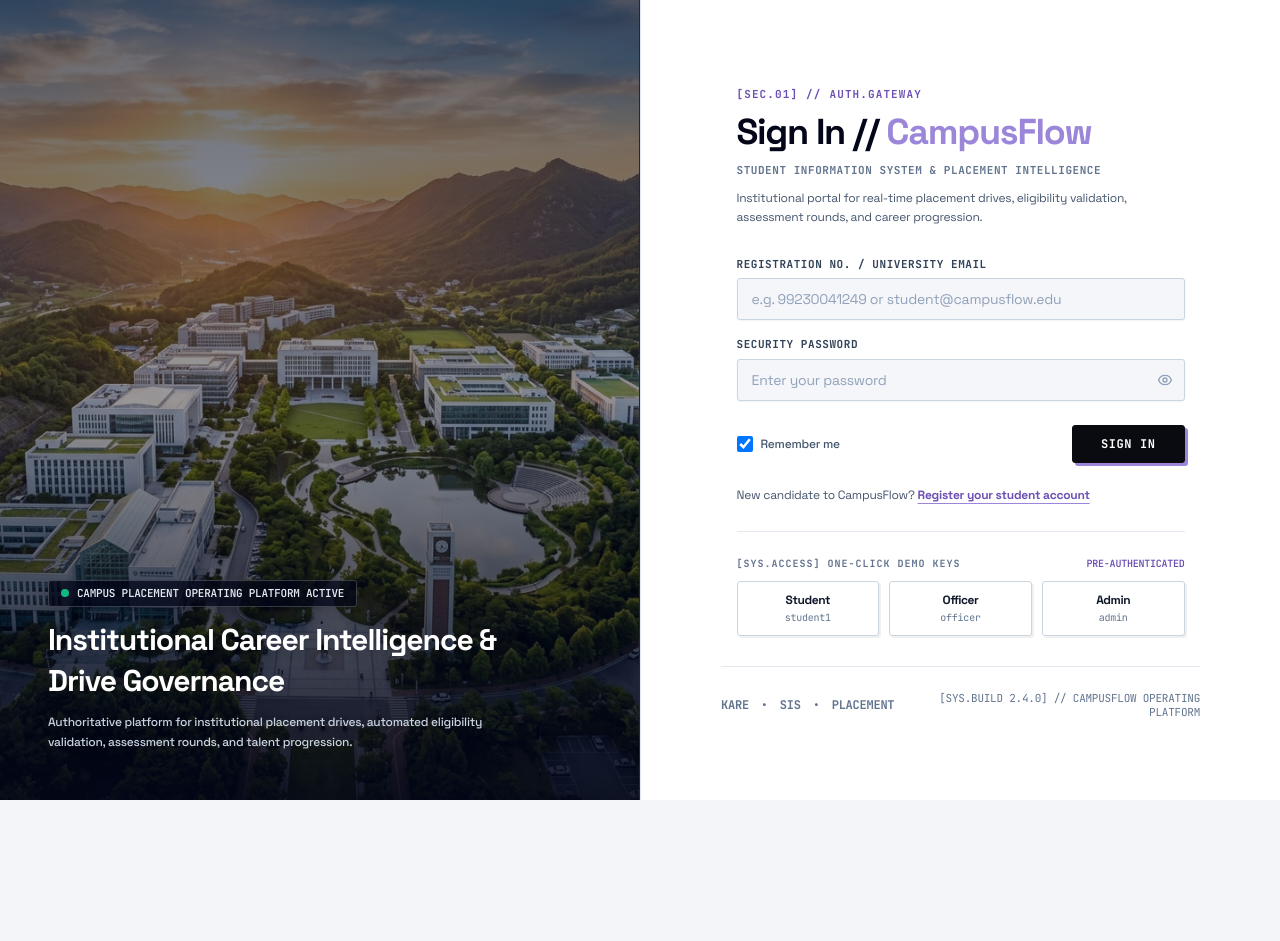
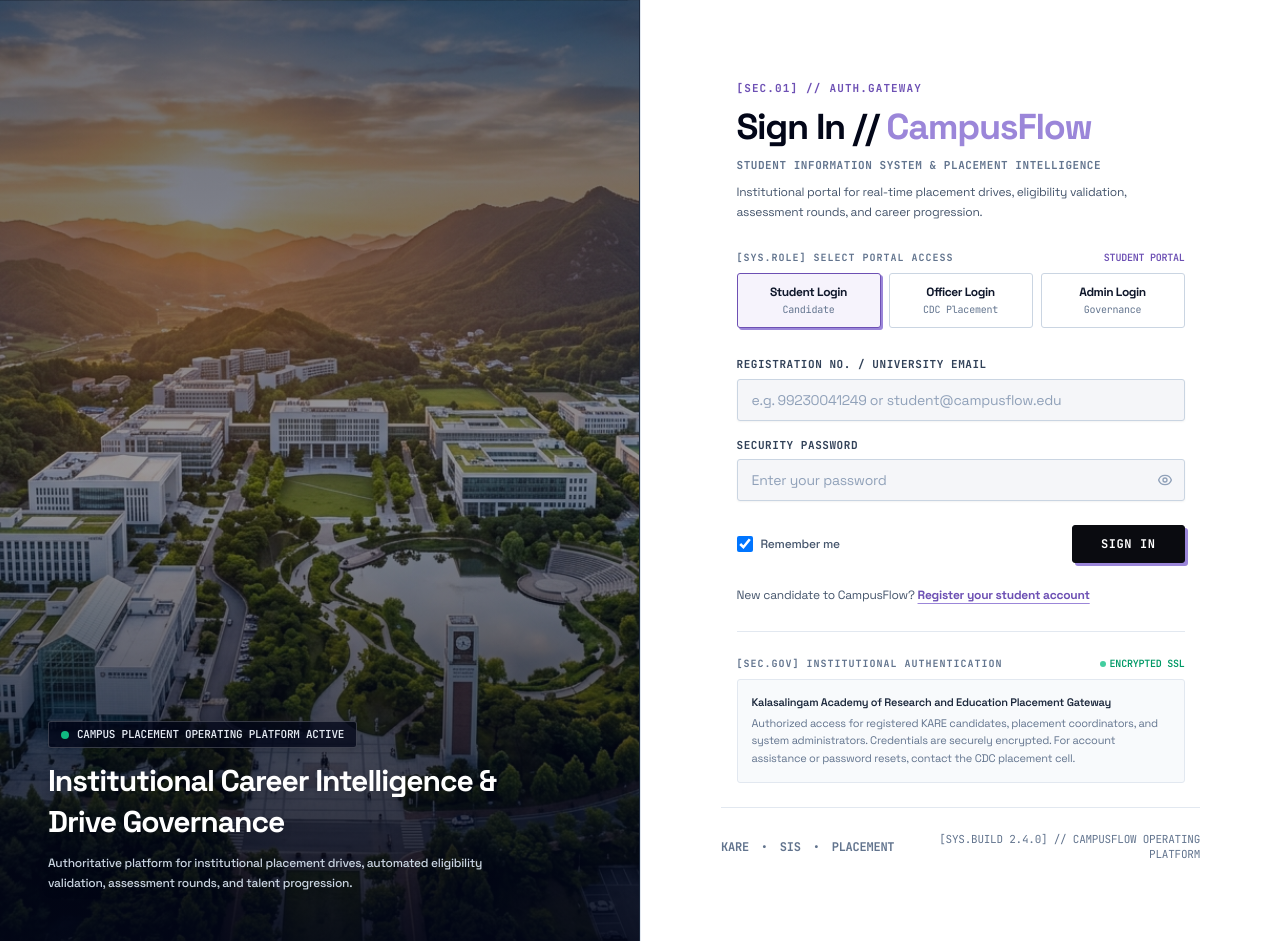
Before and after one commit to PYLA-VENKATA-SAI-KARTHIK/CampusFlow, a React (Vite) app in the folder frontend/: page /login in a window 1280 px wide. Before the commit the page ends 800 px from the top, so only its background shows below. Built offline with nearby package versions, Linux system fonts and the light colour scheme; no server answers.

Commit message:
sec: remove public demo credentials and add clean role-based login tabs

```diff
--- a/frontend/src/pages/LoginPage.tsx
+++ b/frontend/src/pages/LoginPage.tsx
@@ -18,13 +18,13 @@ export const LoginPage = () => {
   const [serverError, setServerError] = useState<string | null>(null);
   const [showPassword, setShowPassword] = useState(false);
   const [rememberMe, setRememberMe] = useState(true);
+  const [selectedRole, setSelectedRole] = useState<'student' | 'officer' | 'admin'>('student');
   const { setSession } = useAuthStore();
   const navigate = useNavigate();
 
   const {
     register,
     handleSubmit,
-    setValue,
     formState: { errors, isSubmitting },
   } = useForm<LoginFormValues>({
     resolver: zodResolver(loginSchema),
@@ -56,12 +56,6 @@ export const LoginPage = () => {
     if (authSuccess) {
       navigate('/');
     }
-  };
-
-  const handleFillDemo = (email: string, pass: string) => {
-    setServerError(null);
-    setValue('email', email, { shouldValidate: true, shouldDirty: true, shouldTouch: true });
-    setValue('password', pass, { shouldValidate: true, shouldDirty: true, shouldTouch: true });
   };
 
   return (
@@ -164,19 +158,91 @@ export const LoginPage = () => {
             </div>
           )}
 
+          {/* Role Access Selector Tabs */}
+          <div className="space-y-2">
+            <div className="flex items-center justify-between">
+              <span className="text-[10px] font-mono font-bold text-slate-500 uppercase tracking-widest">
+                [SYS.ROLE] SELECT PORTAL ACCESS
+              </span>
+              <span className="text-[10px] font-mono text-[#6d50b4] font-semibold uppercase">
+                {selectedRole === 'student' && 'Student Portal'}
+                {selectedRole === 'officer' && 'Placement Officer Portal'}
+                {selectedRole === 'admin' && 'Administrative Portal'}
+              </span>
+            </div>
+
+            <div className="grid grid-cols-3 gap-2">
+              <button
+                type="button"
+                onClick={() => {
+                  setSelectedRole('student');
+                  setServerError(null);
+                }}
+                className={`p-2.5 text-center rounded-sm border transition cursor-pointer flex flex-col items-center justify-center ${
+                  selectedRole === 'student'
+                    ? 'border-[#6d50b4] bg-[#f6f3fc] shadow-[2px_2px_0px_#9b86d9]'
+                    : 'border-slate-300 bg-white hover:border-slate-400 hover:bg-slate-50'
+                }`}
+              >
+                <span className="text-xs font-bold text-slate-900 font-display">Student Login</span>
+                <span className="text-[10px] text-slate-500 font-mono mt-0.5">Candidate</span>
+              </button>
+
+              <button
+                type="button"
+                onClick={() => {
+                  setSelectedRole('officer');
+                  setServerError(null);
+                }}
+                className={`p-2.5 text-center rounded-sm border transition cursor-pointer flex flex-col items-center justify-center ${
+                  selectedRole === 'officer'
+                    ? 'border-[#6d50b4] bg-[#f6f3fc] shadow-[2px_2px_0px_#9b86d9]'
+                    : 'border-slate-300 bg-white hover:border-slate-400 hover:bg-slate-50'
+                }`}
+              >
+                <span className="text-xs font-bold text-slate-900 font-display">Officer Login</span>
+                <span className="text-[10px] text-slate-500 font-mono mt-0.5">CDC Placement</span>
+              </button>
+
+              <button
+                type="button"
+                onClick={() => {
+                  setSelectedRole('admin');
+                  setServerError(null);
+                }}
+                className={`p-2.5 text-center rounded-sm border transition cursor-pointer flex flex-col items-center justify-center ${
+                  selectedRole === 'admin'
+                    ? 'border-[#6d50b4] bg-[#f6f3fc] shadow-[2px_2px_0px_#9b86d9]'
+                    : 'border-slate-300 bg-white hover:border-slate-400 hover:bg-slate-50'
+                }`}
+              >
+                <span className="text-xs font-bold text-slate-900 font-display">Admin Login</span>
+                <span className="text-[10px] text-slate-500 font-mono mt-0.5">Governance</span>
+              </button>
+            </div>
+          </div>
+
           {/* Form */}
           <form className="space-y-4" onSubmit={handleSubmit(onSubmit)} noValidate>
             {/* Registration No. / Email */}
             <div>
               <label className="block text-[11px] font-mono font-bold uppercase tracking-wider text-slate-700 mb-1.5">
-                Registration No. / University Email
+                {selectedRole === 'student' && 'Registration No. / University Email'}
+                {selectedRole === 'officer' && 'Placement Officer Institutional Email'}
+                {selectedRole === 'admin' && 'Administrator User ID / Email'}
               </label>
               <input
                 type="text"
                 inputMode="text"
                 autoComplete="username"
                 data-testid="input-identifier"
-                placeholder="e.g. 99230041249 or student@campusflow.edu"
+                placeholder={
+                  selectedRole === 'student'
+                    ? 'e.g. 99230041249 or student@campusflow.edu'
+                    : selectedRole === 'officer'
+                    ? 'e.g. officer@campusflow.edu'
+                    : 'e.g. admin@campusflow.edu'
+                }
                 {...register('email')}
                 className="block w-full px-3.5 py-2.5 bg-[#f5f6f9] border border-slate-300 focus:border-[#9b86d9] focus:bg-white rounded-sm text-xs sm:text-sm placeholder-slate-400 text-slate-900 focus:outline-none focus:ring-2 focus:ring-[#9b86d9]/30 transition shadow-xs"
               />
@@ -267,41 +333,24 @@ export const LoginPage = () => {
             </div>
           </form>
 
-          {/* ── Demo Access Selector (Tactile Hardware Keys) ───────────────── */}
+          {/* ── Institutional Security Notice ──────────────────────────────── */}
           <div className="pt-6 border-t border-slate-200">
-            <div className="flex items-center justify-between mb-2.5">
+            <div className="flex items-center justify-between mb-2">
               <span className="text-[10px] font-mono font-bold text-slate-500 uppercase tracking-widest">
-                [SYS.ACCESS] ONE-CLICK DEMO KEYS
+                [SEC.GOV] INSTITUTIONAL AUTHENTICATION
               </span>
-              <span className="text-[10px] font-mono text-[#6d50b4] font-semibold">
-                PRE-AUTHENTICATED
+              <span className="text-[10px] font-mono text-emerald-600 font-semibold flex items-center gap-1">
+                <span className="w-1.5 h-1.5 rounded-full bg-emerald-500 animate-pulse" />
+                ENCRYPTED SSL
               </span>
             </div>
-            <div className="grid grid-cols-3 gap-2.5">
-              <button
-                type="button"
-                onClick={() => handleFillDemo('student1@campusflow.edu', 'TestStudent@123')}
-                className="p-2.5 text-center rounded-sm border border-slate-300 hover:border-[#9b86d9] hover:bg-[#f6f3fc] bg-white transition group shadow-[2px_2px_0px_rgba(10,11,16,0.06)] active:shadow-none active:translate-x-[1px] active:translate-y-[1px] cursor-pointer"
-              >
-                <span className="block text-xs font-bold text-slate-900 group-hover:text-[#5a4195] font-display">Student</span>
-                <span className="block text-[10px] text-slate-500 font-mono mt-0.5">student1</span>
-              </button>
-              <button
-                type="button"
-                onClick={() => handleFillDemo('dhilipanrajkumar@gmail.com', 'TestOfficer@123')}
-                className="p-2.5 text-center rounded-sm border border-slate-300 hover:border-[#9b86d9] hover:bg-[#f6f3fc] bg-white transition group shadow-[2px_2px_0px_rgba(10,11,16,0.06)] active:shadow-none active:translate-x-[1px] active:translate-y-[1px] cursor-pointer"
-              >
-                <span className="block text-xs font-bold text-slate-900 group-hover:text-[#5a4195] font-display">Officer</span>
-                <span className="block text-[10px] text-slate-500 font-mono mt-0.5 truncate">officer</span>
-              </button>
-              <button
-                type="button"
-                onClick={() => handleFillDemo('admin@campusflow.edu', 'TestAdmin@123')}
-                className="p-2.5 text-center rounded-sm border border-slate-300 hover:border-[#9b86d9] hover:bg-[#f6f3fc] bg-white transition group shadow-[2px_2px_0px_rgba(10,11,16,0.06)] active:shadow-none active:translate-x-[1px] active:translate-y-[1px] cursor-pointer"
-              >
-                <span className="block text-xs font-bold text-slate-900 group-hover:text-[#5a4195] font-display">Admin</span>
-                <span className="block text-[10px] text-slate-500 font-mono mt-0.5">admin</span>
-              </button>
+            <div className="p-3.5 bg-slate-50 border border-slate-200 rounded-sm text-[11px] text-slate-600 space-y-1">
+              <p className="font-semibold text-slate-800">
+                Kalasalingam Academy of Research and Education Placement Gateway
+              </p>
+              <p className="text-slate-500 leading-relaxed text-[11px]">
+                Authorized access for registered KARE candidates, placement coordinators, and system administrators. Credentials are securely encrypted. For account assistance or password resets, contact the CDC placement cell.
+              </p>
             </div>
           </div>
         </div>
```
